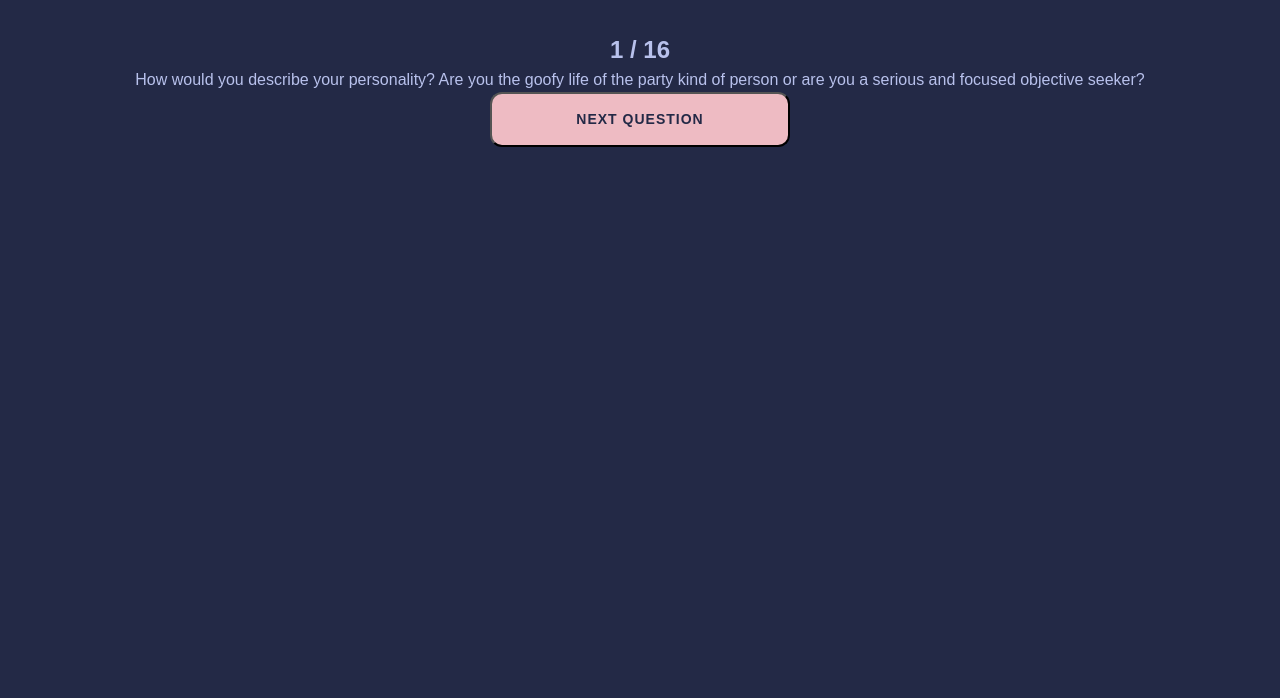
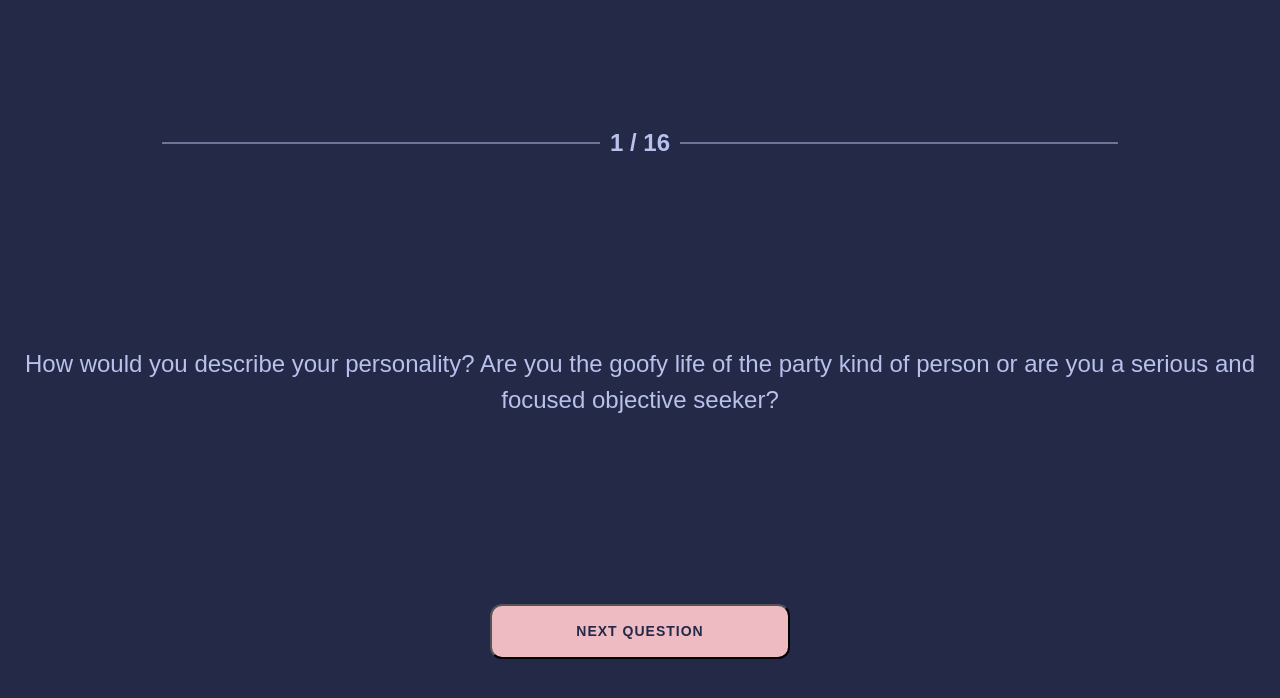
Before and after one commit to MrValraven/unravel, a React (Vite) app: page /questions in a window 1280 px wide. Shown: the top 698 px of the page. Built offline with nearby package versions, Linux system fonts and the light colour scheme.

Commit message:
added css animations

```diff
--- a/src/App.jsx
+++ b/src/App.jsx
@@ -2,12 +2,14 @@ import { Routes, Route } from "react-router-dom";
 import "./App.scss";
 import Home from "./pages/Home/Home";
 import Questions from "./pages/Questions/Questions";
+import Reminder from "./pages/Reminder/Reminder";
 
 function App() {
   return (
     <div className="app">
       <Routes>
         <Route path="/" element={<Home />} />
+        <Route path="/reminder" element={<Reminder />} />
         <Route path="/questions" element={<Questions />} />
       </Routes>
     </div>
--- a/src/App.scss
+++ b/src/App.scss
@@ -1,8 +1,5 @@
 #root {
   max-width: 1280px;
-  margin: 0 auto;
-  padding: 2rem;
-  text-align: center;
 }
 
 .app {
--- a/src/data/questions.json
+++ b/src/data/questions.json
@@ -5,14 +5,14 @@
   "Do you have any personal milestones?",
   "What about me intrigues you?",
   "What are you reading?",
-  "are you more worried about doing things right or doing the right thing?",
-  " What do people misunderstand about you?",
+  "Are you more worried about doing things right or doing the right thing?",
+  "What do people misunderstand about you?",
   "Whats one thing you would change about the world / Place / society?",
   "What do you look out for in a friend / partner?",
   "What stimulates your creativity?",
   "What’s your favorite book or show?",
-  "if we learn from our mistakes, why are we always so afraid to make a mistake?",
-  "have you been the kind of friend you want as a friend?",
+  "If we learn from our mistakes, why are we always so afraid to make a mistake?",
+  "Have you been the kind of friend you want as a friend?",
   "What leaves you at ease / makes you feel peace?",
   "What's something you're really passionate about?"
 ]
--- a/src/pages/Home/Home.jsx
+++ b/src/pages/Home/Home.jsx
@@ -8,16 +8,12 @@ const Home = () => {
   let navigate = useNavigate();
   return (
     <div className="home">
-      {/* <p>
-        Start off with a compliment about their work, their energy or a
-        platonical physical compliment
-      </p>
-      <p>What does this remind me of? Para saltar entre tópicos</p>
-      <p>Steer conversation toward emotions</p> */}
-      <h1>Questionr</h1>
-      <p>The uncomplicated way of meeting someone new</p>
+      <div className="header">
+        <h1>Questionr</h1>
+        <p>The uncomplicated way of meeting someone new</p>
+      </div>
       <img src={HeroImage} alt="" />
-      <button onClick={() => navigate("/questions")}>Get started</button>
+      <button onClick={() => navigate("/reminder")}>Get started</button>
     </div>
   );
 };
--- a/src/pages/Home/styles.scss
+++ b/src/pages/Home/styles.scss
@@ -0,0 +1,13 @@
+.home {
+  height: 90vh;
+  padding: 2rem 15px;
+  text-align: center;
+  display: flex;
+  flex-direction: column;
+  align-items: center;
+  justify-content: space-around;
+
+  p {
+    font-size: 18px;
+  }
+}
--- a/src/pages/Questions/Questions.jsx
+++ b/src/pages/Questions/Questions.jsx
@@ -29,14 +29,20 @@ const Questions = () => {
   }, []);
 
   return (
-    <div>
-      <h2>
-        {questionsCounter + 1} / {questions.length}
-      </h2>
+    <div className="questions">
       {!endOfQuestions ? (
-        <div>
-          {" "}
-          <p>{questions[questionsCounter]}</p>
+        <div className="questionsContainer">
+          <div className="header">
+            <hr />
+            <h2>
+              <span className="counterNumber" key={questionsCounter}>
+                {questionsCounter + 1}
+              </span>{" "}
+              / {questions.length}
+            </h2>{" "}
+            <hr />
+          </div>
+          <p key={questionsCounter}>{questions[questionsCounter]}</p>
           <button onClick={handleIncrement}>Next question</button>
         </div>
       ) : (
--- a/src/pages/Questions/styles.scss
+++ b/src/pages/Questions/styles.scss
@@ -0,0 +1,53 @@
+.questions {
+  height: 100vh;
+  padding: 2rem 15px;
+  text-align: center;
+
+  .questionsContainer {
+    height: 90vh;
+    display: flex;
+    flex-direction: column;
+    justify-content: space-around;
+
+    .header {
+      display: flex;
+      align-items: center;
+      justify-content: center;
+      gap: 10px;
+
+      .counterNumber {
+        opacity: 0;
+        animation: fadeUp 1s cubic-bezier(0.075, 0.82, 0.165, 1) 0.1s 1 both;
+      }
+
+      hr {
+        height: 1px;
+        width: 35%;
+        opacity: 0.5;
+        border: 1px solid #b8c1ec;
+      }
+    }
+
+    p {
+      font-size: 24px;
+      opacity: 0;
+      animation: fadeUp 1s cubic-bezier(0.075, 0.82, 0.165, 1) 0.3s 1 both;
+    }
+
+    button {
+      align-self: center;
+    }
+  }
+}
+
+@keyframes fadeUp {
+  0% {
+    opacity: 0;
+    transform: translateY(50px);
+  }
+
+  100% {
+    opacity: 1;
+    transform: translateY(0px);
+  }
+}
--- /dev/null
+++ b/src/pages/Reminder/Reminder.jsx
@@ -0,0 +1,28 @@
+import React from "react";
+import "./styles.scss";
+
+import { useNavigate } from "react-router-dom";
+
+import ReminderImage from "../../assets/reminder.svg";
+
+const Reminder = () => {
+  let navigate = useNavigate();
+  return (
+    <div className="reminder">
+      <img src={ReminderImage} alt="" />
+      <h1>Reminder</h1>
+      <ul>
+        <li>
+          Start off with a compliment about their work, their energy or a
+          platonical physical compliment
+        </li>
+        <li>Keep things light and playful</li>
+        <li>Steer conversation toward emotions</li>
+        <li>What does this remind me of? Para saltar entre tópicos</li>
+      </ul>
+      <button onClick={() => navigate("/questions")}>Start game</button>
+    </div>
+  );
+};
+
+export default Reminder;
--- /dev/null
+++ b/src/pages/Reminder/styles.scss
@@ -0,0 +1,44 @@
+.reminder {
+  padding: 0 25px;
+  height: 100vh;
+  display: flex;
+  flex-direction: column;
+
+  img {
+    opacity: 0;
+    animation: fadeUp 1s cubic-bezier(0.075, 0.82, 0.165, 1) 0.25s 1 both;
+    width: 70%;
+    align-self: center;
+  }
+
+  h1 {
+    opacity: 0;
+    animation: fadeUp 1s cubic-bezier(0.075, 0.82, 0.165, 1) 0.5s 1 both;
+    margin-top: 25px;
+  }
+
+  ul {
+    opacity: 0;
+    animation: fadeUp 1s cubic-bezier(0.075, 0.82, 0.165, 1) 0.75s 1 both;
+    padding-left: 21px;
+    margin: 0px 0 30px 0;
+  }
+
+  button {
+    opacity: 0;
+    animation: fadeUp 1s cubic-bezier(0.075, 0.82, 0.165, 1) 1s 1 both;
+    align-self: center;
+  }
+}
+
+@keyframes fadeUp {
+  0% {
+    opacity: 0;
+    transform: translateY(50px);
+  }
+
+  100% {
+    opacity: 1;
+    transform: translateY(0px);
+  }
+}
```
Also changed, not shown: src/assets/reminder.svg (added).
